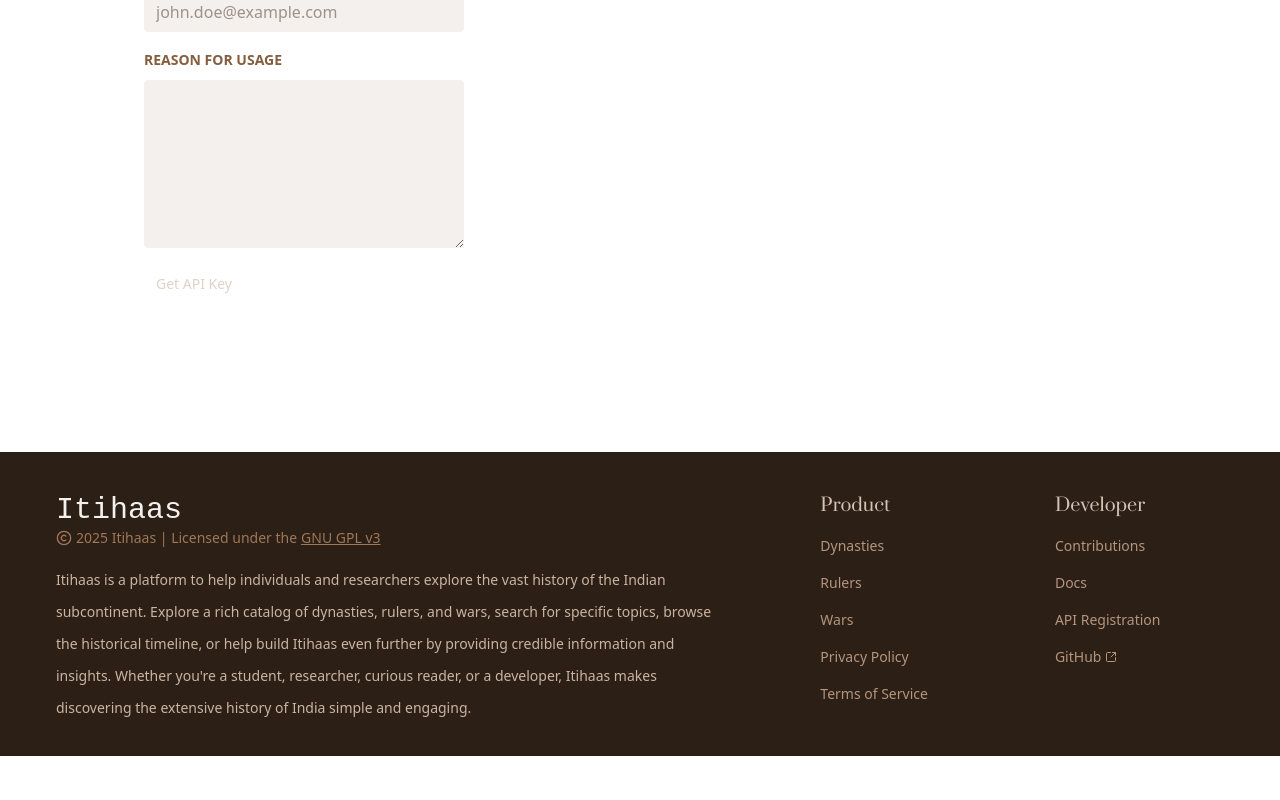
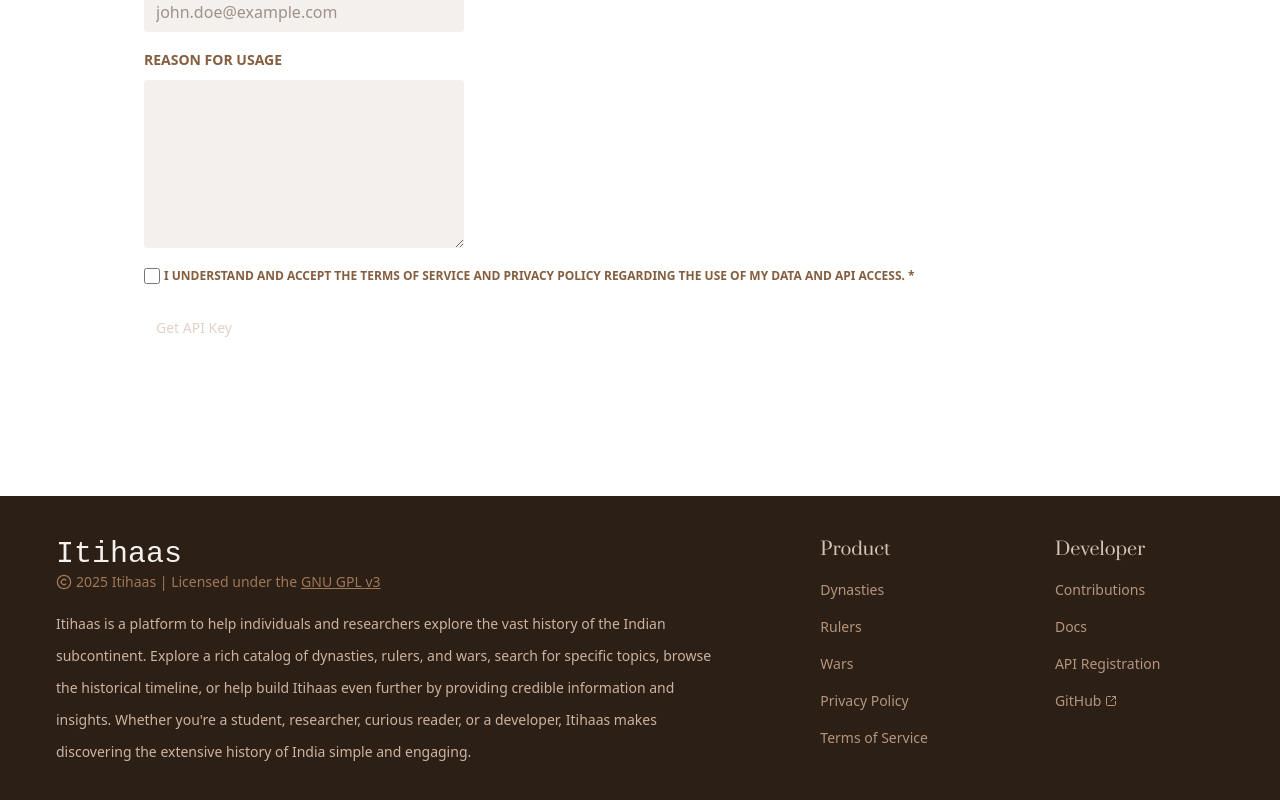
Before and after one commit to sunillshastry/itihaas-client, a React (Vite) app: page /register in a window 1280 px wide. Shown: the part 2413-3213 px from the top of the page. Before the commit the page ends 3169 px from the top, so only its background shows below. Built offline with nearby package versions, Linux system fonts and the light colour scheme; a web font is replaced by a local one.

Commit message:
Add new form control with checkbox and Label components, register it with react-hook-form as required

```diff
--- a/src/components/register/RegisterInfo.tsx
+++ b/src/components/register/RegisterInfo.tsx
@@ -13,6 +13,7 @@ interface FormInputs {
 	name: string;
 	email: string;
 	usage?: string;
+	privacyCheckbox: boolean;
 }
 
 function RegisterInfo() {
@@ -314,6 +315,36 @@ function RegisterInfo() {
 					</div>
 
 					<div className="mt-3">
+						<div className="flex items-center justify-start gap-1">
+							<input
+								type="checkbox"
+								id="register-privacy-check"
+								className="text-primary-100 accent-primary-200 h-4 w-4 rounded-md focus:ring-2"
+								{...register('privacyCheckbox', {
+									required: {
+										value: true,
+										message:
+											'You must check this box before submitting the form',
+									},
+								})}
+							/>
+							<Label
+								className="text-xs"
+								htmlFor="register-privacy-check"
+								required={true}
+							>
+								I understand and accept the Terms of Service and Privacy Policy
+								regarding the use of my data and API access.
+							</Label>
+						</div>
+						{errors.privacyCheckbox && (
+							<FormError className="mt-1">
+								{errors.privacyCheckbox.message}
+							</FormError>
+						)}
+					</div>
+
+					<div className="mt-3">
 						<BasicButton type="submit">Get API Key</BasicButton>
 					</div>
 				</form>
```
